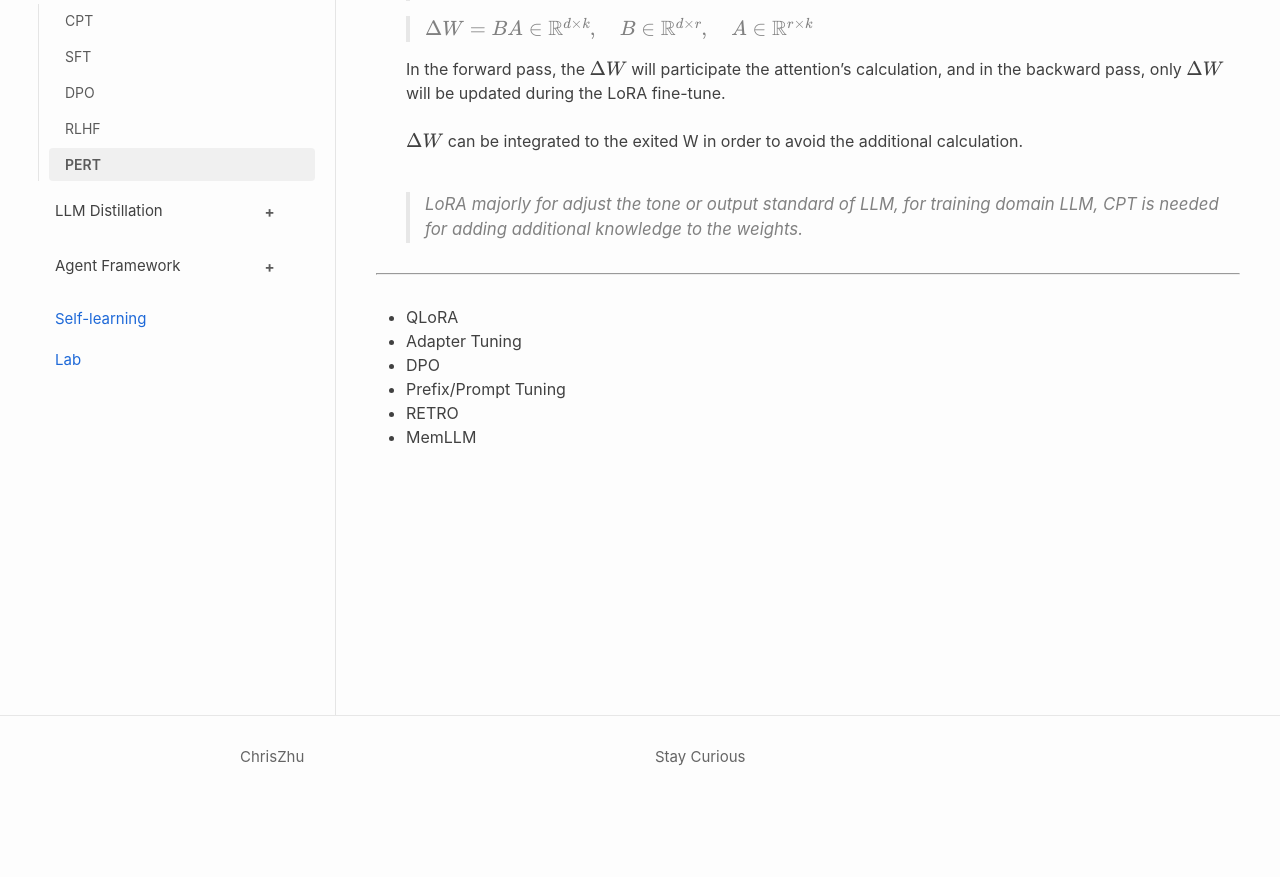
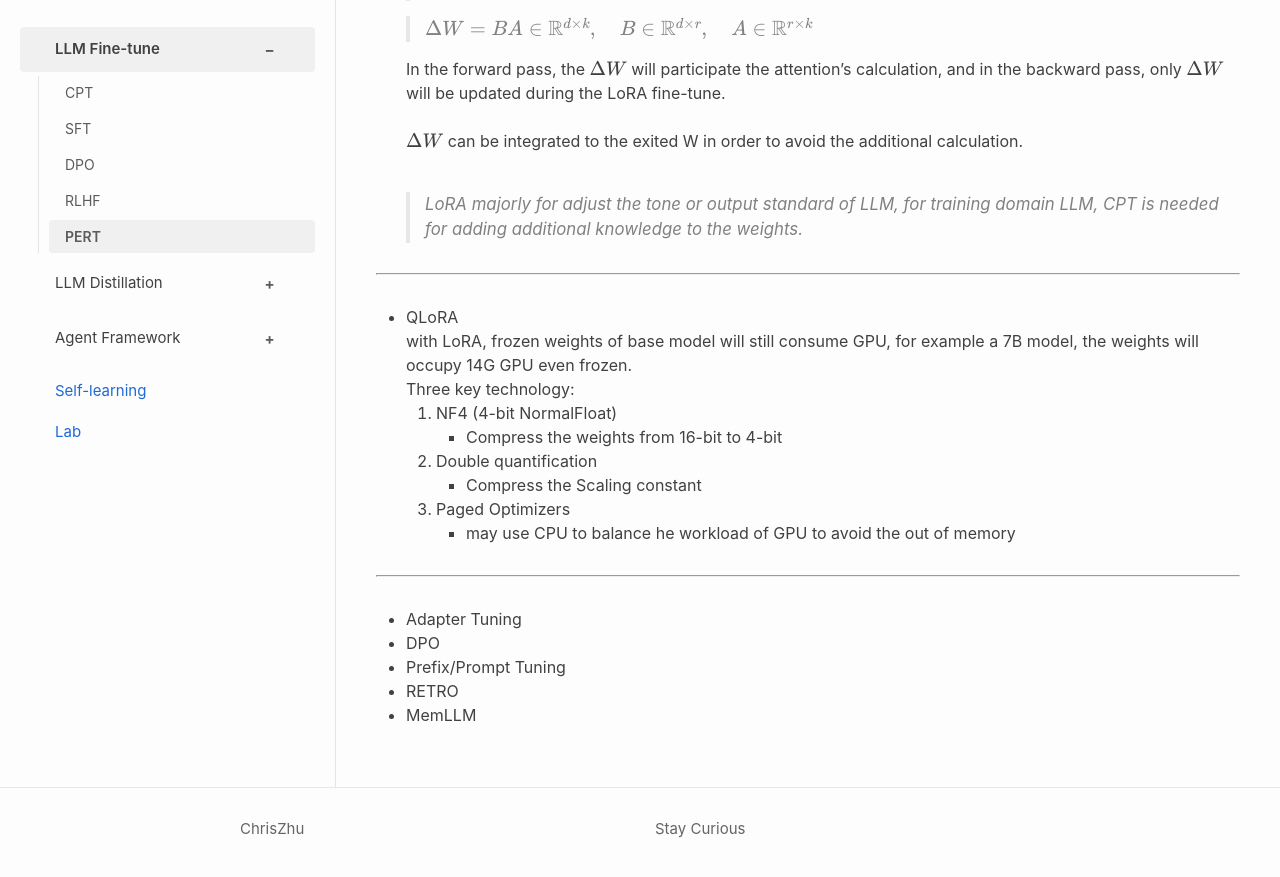
Before and after one commit to ChrisZhu2050/chriszhu2050.github.io, a Jekyll site: the page built from docs/llm-fine-tune-pert.md, in a window 1280 px wide and 900 px high, scrolled down 247 px. Shown: the top 877 px of the window. Built offline with Jekyll 4.4.1, drawn with Linux system fonts in a browser that asks for light colours; nearby versions of some CDN libraries; formulas are drawn with MathJax 3; before the commit the page ends 1075 px from its top, so only the background shows below that.

Commit message:
Update llm-fine-tune-pert.md

```diff
--- a/docs/llm-fine-tune-pert.md
+++ b/docs/llm-fine-tune-pert.md
@@ -23,6 +23,18 @@ title: "Parameter-Efficient Fine-Tuning"
 ***
 
 - QLoRA
+  with LoRA, frozen weights of base model will still consume GPU, for example a 7B model, the weights will occupy 14G GPU even frozen.
+  Three key technology:
+  1. NF4 (4-bit NormalFloat)
+     - Compress the weights from 16-bit to 4-bit
+  2. Double quantification
+     - Compress the Scaling constant
+  3. Paged Optimizers
+     - may use CPU to balance he workload of GPU to avoid the out of memory
+
+
+***
+
 - Adapter Tuning
 - DPO
 - Prefix/Prompt Tuning
```
